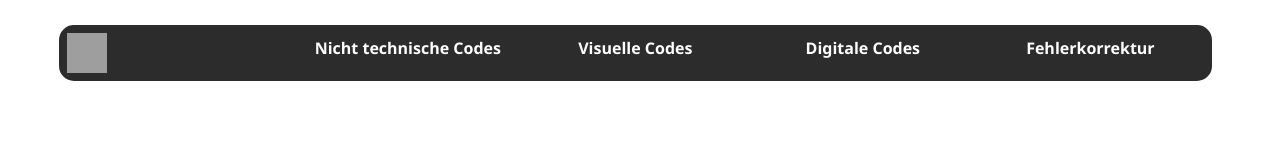
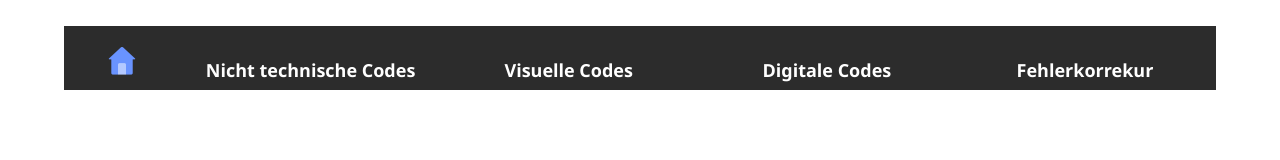
Before and after one commit to brokerwizard/tgi-website-codes, a plain HTML site: page src/index/index.html in a window 1280 px wide. Drawn offline with Linux system fonts and the light colour scheme; grey boxes are pictures that could not be loaded.

Commit message:
navbar wip

```diff
--- a/src/index/index.css
+++ b/src/index/index.css
@@ -1,39 +1,68 @@
-body {
+* {
+    padding: 0;
+    margin: 0;
     font-family: 'Segoe UI', Tahoma, Geneva, Verdana, sans-serif;
     font-weight: bold;
+    color: white
 }
 
-#navbar {
-    display: grid;
-    vertical-align: middle;
-    text-align: center;
-    color: white;
-    margin-left: 4%;
+nav {
+    width: 90%;
+    margin-left: 5%;
     margin-top: 2%;
-    width: 90%;
-    background-color: rgb(44,44,44);
-    border: 8px solid rgb(44,44,44);
-    border-radius: 15px;
-    grid-template-columns: repeat(5, 1fr);
+    font-size: 18px;
 }
 
-.ddhead {
-    border: 4px solid rgb(44,44,44);
-    border-radius: 6px;
+#navbarList {
+    height: 64px;
 }
 
-.ddhead:hover {
-    background-color: rgb(66,66,66);
-    border-color: rgb(66,66,66);
-
+a {
+    text-decoration: none;
 }
 
-img {
-    height: 40px;
-    width: 40px;
+nav ul {
+    list-style: none;
+    background-color: rgb(44,44,44);
 }
 
-#imgTd {
-    text-align: left;
+nav ul li {
+    width: 22%;
+    display: inline-block;
+    position: relative;
+}
+
+nav ul li a {
+    display: block;
+    padding: 3%;
+    text-align: center;
+}
+
+nav ul li ul.dropdown li {
+    display: block;
+}
+
+nav ul li ul.dropdown {
+    width: 100%;
+    z-index: 400;
+    display: none;
+    position: absolute;
+    text-align: center;
+}
+
+nav ul li:hover ul.dropdown {
+    display: block;
+}
+
+nav ul li:hover {
+    background-color: rgb(66, 66, 66);
+}
+
+#homeBtn {
+    padding-top: 16px;
+    height: 32px;
+}
+
+#homeBtnListElement {
     width: 10%;
 }
--- a/src/index/index.html
+++ b/src/index/index.html
@@ -1,3 +1,4 @@
+<!DOCTYPE html>
 <html lang="en">
 <head>
     <meta charset="UTF-8">
@@ -6,37 +7,46 @@
     <title>Document</title>
 </head>
 <body>
-    <header>
-        <div id="navbar">
-            <td id="imgTd"><img src="https://cdn-icons-png.flaticon.com/512/4849/4849108.png" alt="home button"></img></td>
-            <div id="dropdown1" class="dropdown">
-                <div id="ddhead1" class="ddhead">
-                    Nicht technische Codes
-                </div>
-            </div>
-            <div id="dropdown2" class="dropdown">
-                <div id="ddhead2" class="ddhead">
-                    Visuelle Codes
-                </div>
-            </div>
-            <div id="dropdown3" class="dropdown">
-                <div id="ddhead3" class="ddhead">
-                    Digitale Codes
-                </div>
-            </div>
-            <div id="dropdown4" class="dropdown">
-                <div id="ddhead4" class="ddhead">
-                    Fehlerkorrektur
-                </div>
-            </div>
-        </div>
-    </header>
-    <div id="content">
-
-    </div>
-    <footer>
-
-    </footer>
+    <nav>
+        <ul id="navbarList">
+            <!--img-->
+            <li id="homeBtnListElement">
+                <a href="../index/index.html"><img src="../images/home.png" alt="Home button" id="homeBtn"></a>
+            </li>
+            <li>
+                <a href="#">Nicht technische Codes</a>
+                <ul class="dropdown">
+                    <li>1</li>
+                    <li>2</li>
+                    <li>3</li>
+                </ul>
+            </li>
+            <li>
+                <a href="#">Visuelle Codes</a>
+                <ul class="dropdown">
+                    <li>1</li>
+                    <li>2</li>
+                    <li>3</li>
+                </ul>
+            </li>
+            <li>
+                <a href="#">Digitale Codes</a>
+                <ul class="dropdown">
+                    <li>1</li>
+                    <li>2</li>
+                    <li>3</li>
+                </ul>
+            </li>
+            <li>
+                <a href="#">Fehlerkorrekur</a>
+                <ul class="dropdown">
+                    <li>1</li>
+                    <li>2</li>
+                    <li>3</li>
+                </ul>
+            </li>
+        </ul>
+    </nav>
     <script src="./index.js"></script>
     <link rel="stylesheet" href="index.css">
 </body>
```
Also changed, not shown: src/images/home.png (added), 1 other file.
